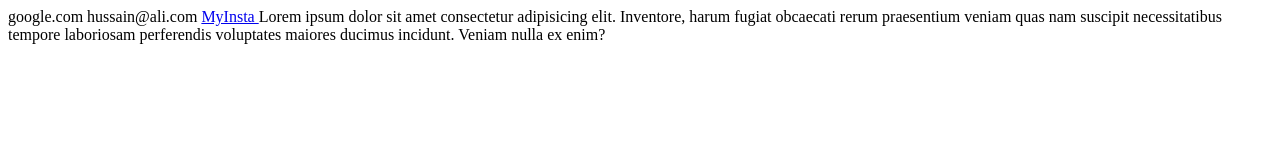
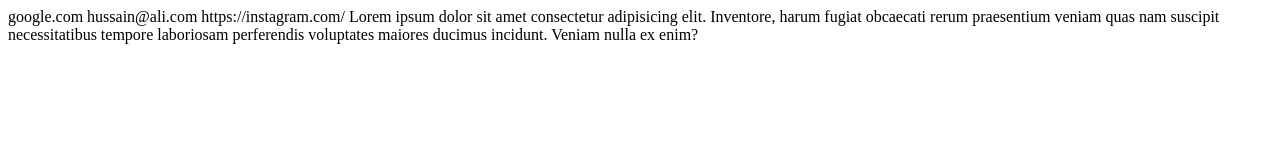
Before and after one commit to 1337x4/tra-website, a plain HTML site: page index.html in a window 1280 px wide. Drawn offline with Linux system fonts and the light colour scheme.

Commit message:
Update index.html

```diff
--- a/index.html
+++ b/index.html
@@ -1,17 +1,13 @@
 <!DOCTYPE html>
-
 <html lang="en">
 <head>
-<meta charset="utf-8"/>
-<meta content="IE=edge" http-equiv="X-UA-Compatible"/>
-<meta content="width=device-width, initial-scale=1.0" name="viewport"/>
-<title>ASCII Part</title>
+    <meta charset="UTF-8">
+    <meta http-equiv="X-UA-Compatible" content="IE=edge">
+    <meta name="viewport" content="width=device-width, initial-scale=1.0">
+    <title>ASCII Part</title>
 </head>
 <body>
-    google.com hussain@ali.com
-    <a href='https://instagram.com/'>
-        MyInsta
-    </a>
+    google.com hussain@ali.com https://instagram.com/
     Lorem ipsum dolor sit amet consectetur adipisicing elit. Inventore, harum fugiat obcaecati rerum praesentium veniam quas nam suscipit necessitatibus tempore laboriosam perferendis voluptates maiores ducimus incidunt. Veniam nulla ex enim?
 </body>
 </html>
```
